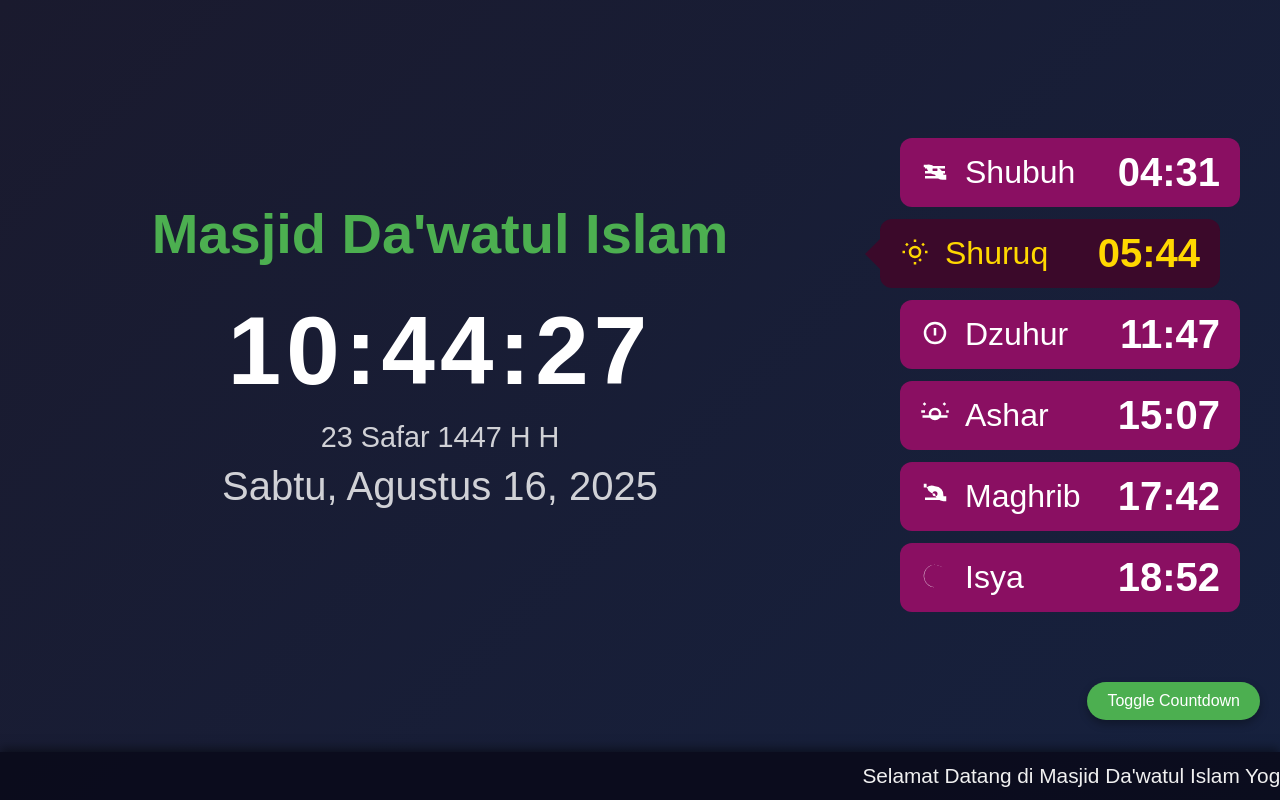
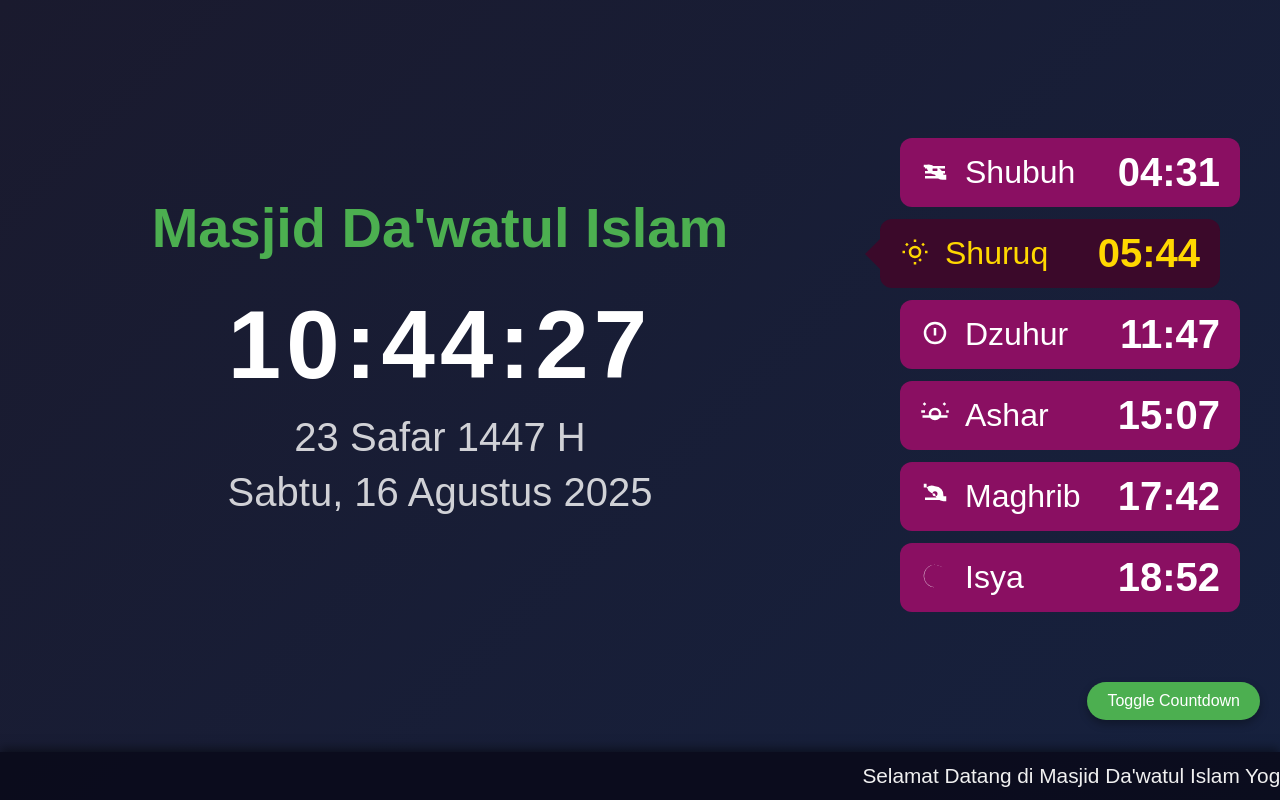
Before and after one commit to 3setyad/prayer-time-mdi, a plain HTML site: page index.html in a window 1280 px wide. Drawn offline with Linux system fonts and the light colour scheme.

Commit message:
Update index.html
Signed-off-by: 3setyad <30330560+3setyad@users.noreply.github.com>

```diff
--- a/index.html
+++ b/index.html
@@ -65,7 +65,7 @@
         }
 
         .date-hijri {
-            font-size: 1.8rem;
+            font-size: 2.5rem;
             opacity: 0.8;
             margin-bottom: 10px;
             font-weight: 500;
@@ -196,7 +196,7 @@
             <div class="clock-container">
                 <div class="clock"><span id="hours">00</span>:<span id="minutes">00</span>:<span id="seconds">00</span></div>
                 <div class="date-hijri" id="hijri-date"></div>
-                <div class="date"><span id="day">Senin</span>, <span id="month">Januari</span> <span id="daynum">1</span>, <span id="year">2023</span></div>
+                <div class="date"><span id="day">Senin</span>, <span id="daynum">1</span> <span id="month">Januari</span> <span id="year">2023</span></div>
             </div>
 
             <!-- ELEMEN BARU UNTUK COUNTDOWN TIMER -->
@@ -314,7 +314,7 @@
             document.getElementById('month').textContent = months[now.getMonth()];
             document.getElementById('daynum').textContent = now.getDate();
             document.getElementById('year').textContent = now.getFullYear();
-            document.getElementById('hijri-date').textContent = hijriFormatter.format(now) + ' H';
+            document.getElementById('hijri-date').textContent = hijriFormatter.format(now);
         }
 
         function checkActivePrayer() {
```
